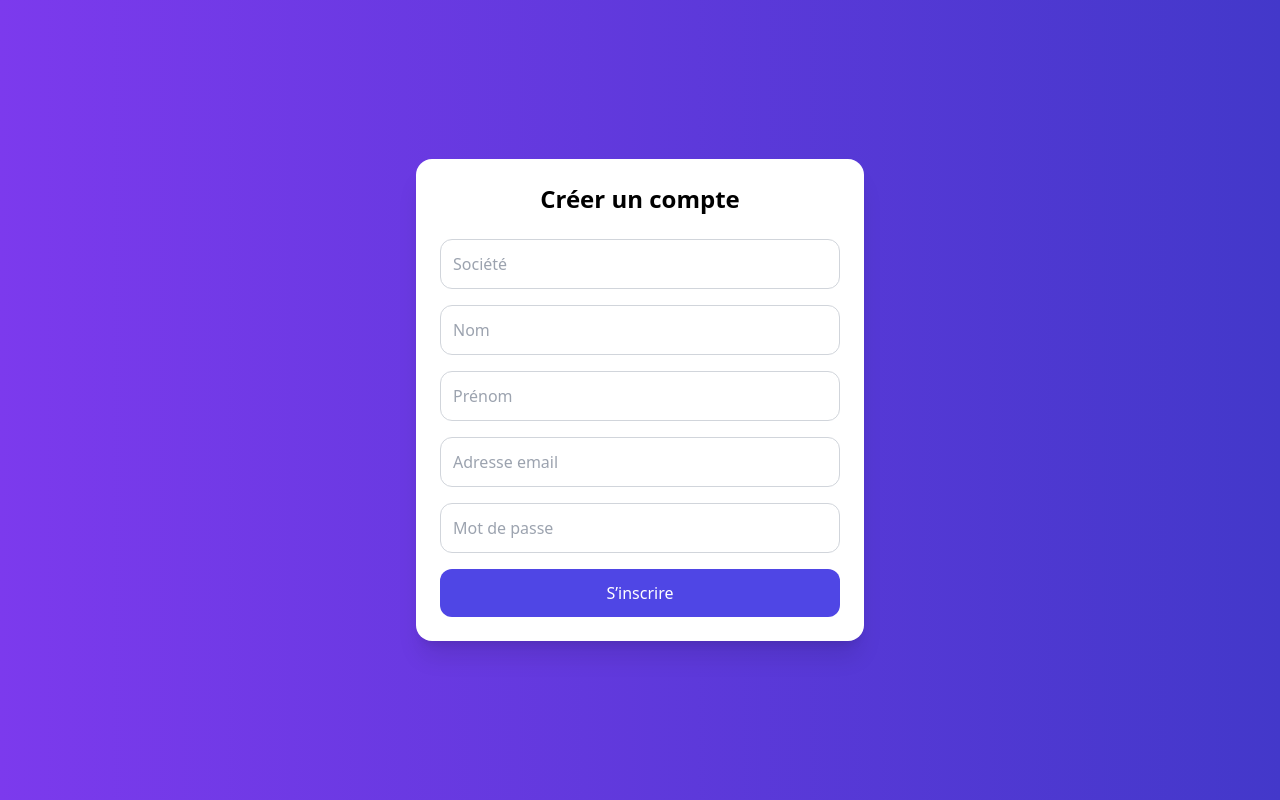
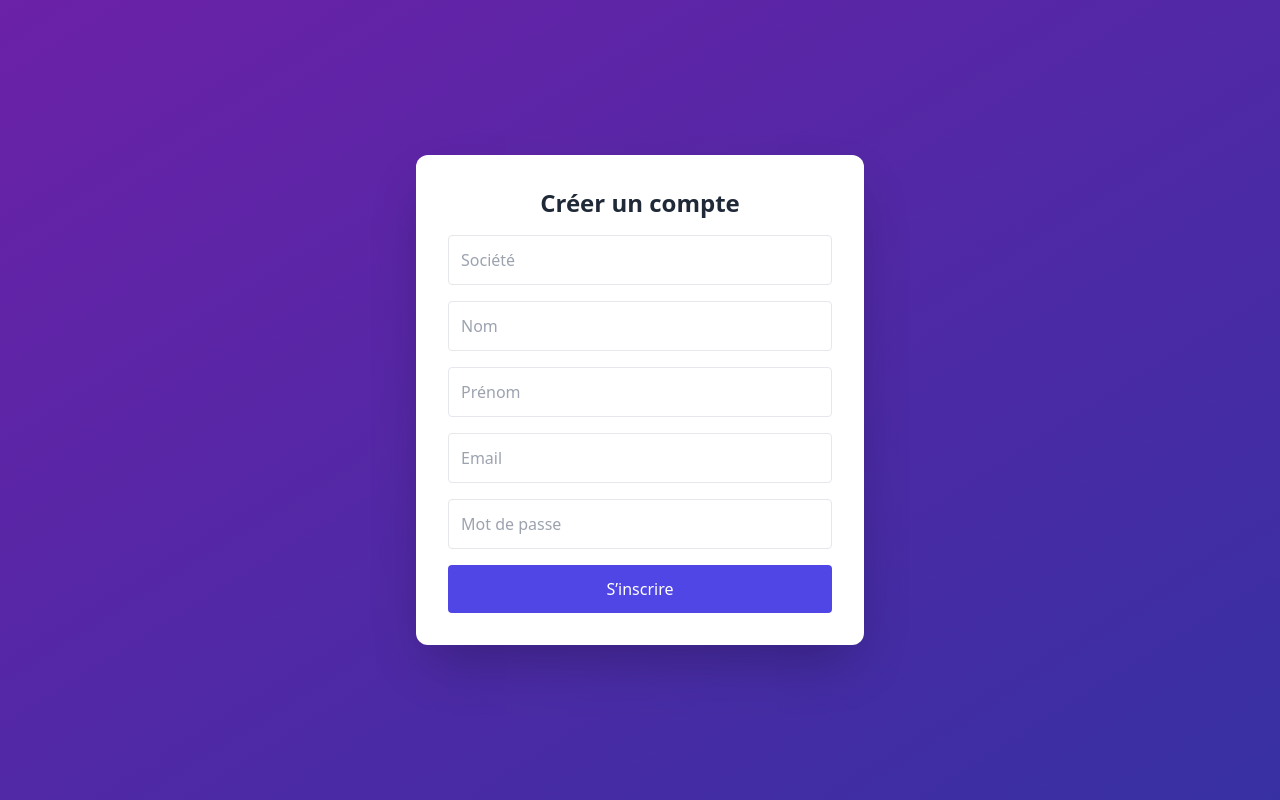
Before and after one commit to OneOffsas/OneOFFClaim, a React (Vite) app: page /register in a window 1280 px wide. Built offline with nearby package versions, Linux system fonts and the light colour scheme; no server answers; the HTML template or start-up script is replaced by a standard one.

Commit message:
Update register.jsx

```diff
--- a/src/pages/register.jsx
+++ b/src/pages/register.jsx
@@ -1,101 +1,88 @@
-import React, { useState } from 'react';
-import { useNavigate } from 'react-router-dom';
-import { auth } from '../firebase';
-import { createUserWithEmailAndPassword } from 'firebase/auth';
-import axios from 'axios';
+// src/pages/register.jsx
+import React, { useState } from "react";
+import { auth, db } from "../firebase";
+import { createUserWithEmailAndPassword } from "firebase/auth";
+import { doc, setDoc } from "firebase/firestore";
+import axios from "axios";
+import { useNavigate } from "react-router-dom";
 
-function Register() {
-  const [email, setEmail] = useState('');
-  const [motdepasse, setMotdepasse] = useState('');
-  const [nom, setNom] = useState('');
-  const [prenom, setPrenom] = useState('');
-  const [societe, setSociete] = useState('');
+const Register = () => {
   const navigate = useNavigate();
-  const [message, setMessage] = useState('');
+  const [formData, setFormData] = useState({
+    societe: "",
+    nom: "",
+    prenom: "",
+    email: "",
+    motDePasse: "",
+  });
+  const [erreur, setErreur] = useState("");
 
-  const handleRegister = async (e) => {
+  const handleChange = (e) => {
+    setFormData((prev) => ({
+      ...prev,
+      [e.target.name]: e.target.value,
+    }));
+  };
+
+  const handleSubmit = async (e) => {
     e.preventDefault();
-    setMessage("Création du compte en cours...");
+    setErreur("");
 
     try {
-      // Création du compte Firebase Auth
-      const userCredential = await createUserWithEmailAndPassword(auth, email, motdepasse);
-      const user = userCredential.user;
+      const { user } = await createUserWithEmailAndPassword(
+        auth,
+        formData.email,
+        formData.motDePasse
+      );
 
-      // Appel Google Apps Script pour ajouter l’utilisateur à Google Sheets
-      const response = await axios.post('https://script.google.com/macros/s/AKfycbzm3MrvKRQy75IMnHosYHC1zHvIIxq-kf53ZwV9J2YatrP6C90MCO7JJHjSFxOnQdle/exec', {
-        action: "register_user",
-        email: email,
-        motdepasse: motdepasse,
-        nom: nom,
-        prenom: prenom,
-        societe: societe,
+      // Enregistrement dans Firestore
+      await setDoc(doc(db, "UtilisateursClaimOneOff", user.uid), {
+        ID_User: user.uid,
+        Societe: formData.societe,
+        Nom: formData.nom,
+        Prenom: formData.prenom,
+        Email: formData.email,
+        Role: "client",
+        Actif: true,
+        Date_Inscription: new Date().toISOString(),
+        Derniere_Connexion: "",
       });
 
-      if (response.data.status === "success") {
-        setMessage("Compte créé avec succès !");
-        navigate("/dashboard");
+      console.log("✅ Utilisateur créé avec succès dans Firestore");
+
+      // Redirection vers le login
+      navigate("/login");
+
+    } catch (err) {
+      console.error("❌ Erreur à l'inscription :", err);
+      if (err.code === "auth/email-already-in-use") {
+        setErreur("Cette adresse email est déjà utilisée.");
+      } else if (err.code === "auth/weak-password") {
+        setErreur("Le mot de passe est trop faible (min. 6 caractères).");
+      } else if (err.code === "auth/invalid-email") {
+        setErreur("Adresse email invalide.");
       } else {
-        setMessage("Erreur côté Google Sheets : " + response.data.message);
+        setErreur("Erreur réseau ou inconnue. Réessaye plus tard.");
       }
-
-    } catch (error) {
-      console.error("Erreur d'inscription :", error);
-      setMessage("Erreur : " + error.message);
     }
   };
 
   return (
-    <div className="flex items-center justify-center min-h-screen bg-gradient-to-r from-violet-600 to-indigo-700 p-4">
-      <div className="w-full max-w-md p-6 bg-white rounded-2xl shadow-xl">
-        <h1 className="text-2xl font-bold mb-6 text-center">Créer un compte</h1>
-        <form onSubmit={handleRegister} className="space-y-4">
-          <input
-            type="text"
-            placeholder="Société"
-            value={societe}
-            onChange={(e) => setSociete(e.target.value)}
-            className="w-full p-3 border border-gray-300 rounded-xl"
-            required
-          />
-          <input
-            type="text"
-            placeholder="Nom"
-            value={nom}
-            onChange={(e) => setNom(e.target.value)}
-            className="w-full p-3 border border-gray-300 rounded-xl"
-            required
-          />
-          <input
-            type="text"
-            placeholder="Prénom"
-            value={prenom}
-            onChange={(e) => setPrenom(e.target.value)}
-            className="w-full p-3 border border-gray-300 rounded-xl"
-            required
-          />
-          <input
-            type="email"
-            placeholder="Adresse email"
-            value={email}
-            onChange={(e) => setEmail(e.target.value)}
-            className="w-full p-3 border border-gray-300 rounded-xl"
-            required
-          />
-          <input
-            type="password"
-            placeholder="Mot de passe"
-            value={motdepasse}
-            onChange={(e) => setMotdepasse(e.target.value)}
-            className="w-full p-3 border border-gray-300 rounded-xl"
-            required
-          />
-          <button type="submit" className="w-full bg-indigo-600 text-white p-3 rounded-xl hover:bg-indigo-700 transition">S’inscrire</button>
+    <div className="min-h-screen flex items-center justify-center bg-gradient-to-br from-purple-800 to-indigo-800 text-white">
+      <div className="w-full max-w-md bg-white rounded-xl p-8 shadow-2xl text-gray-800">
+        <h1 className="text-2xl font-bold mb-4 text-center">Créer un compte</h1>
+        {erreur && <div className="bg-red-100 text-red-700 p-3 mb-4 rounded">{erreur}</div>}
+        <form onSubmit={handleSubmit} className="space-y-4">
+          <input name="societe" onChange={handleChange} type="text" placeholder="Société" className="w-full p-3 border rounded" required />
+          <input name="nom" onChange={handleChange} type="text" placeholder="Nom" className="w-full p-3 border rounded" required />
+          <input name="prenom" onChange={handleChange} type="text" placeholder="Prénom" className="w-full p-3 border rounded" required />
+          <input name="email" onChange={handleChange} type="email" placeholder="Email" className="w-full p-3 border rounded" required />
+          <input name="motDePasse" onChange={handleChange} type="password" placeholder="Mot de passe" className="w-full p-3 border rounded" required />
+          <button type="submit" className="w-full bg-indigo-600 text-white p-3 rounded hover:bg-indigo-700 transition">S’inscrire</button>
         </form>
-        {message && <p className="mt-4 text-sm text-center text-red-600">{message}</p>}
       </div>
     </div>
   );
-}
+};
 
 export default Register;
```
